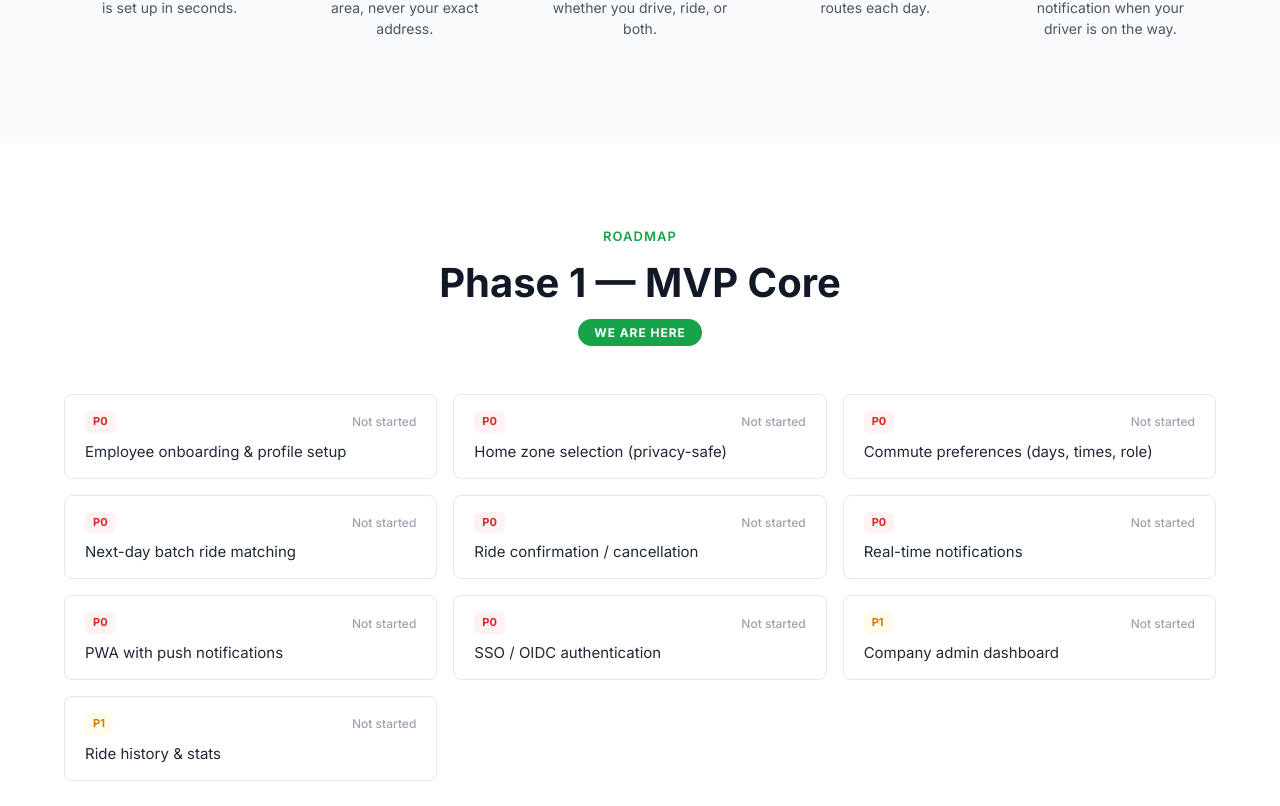
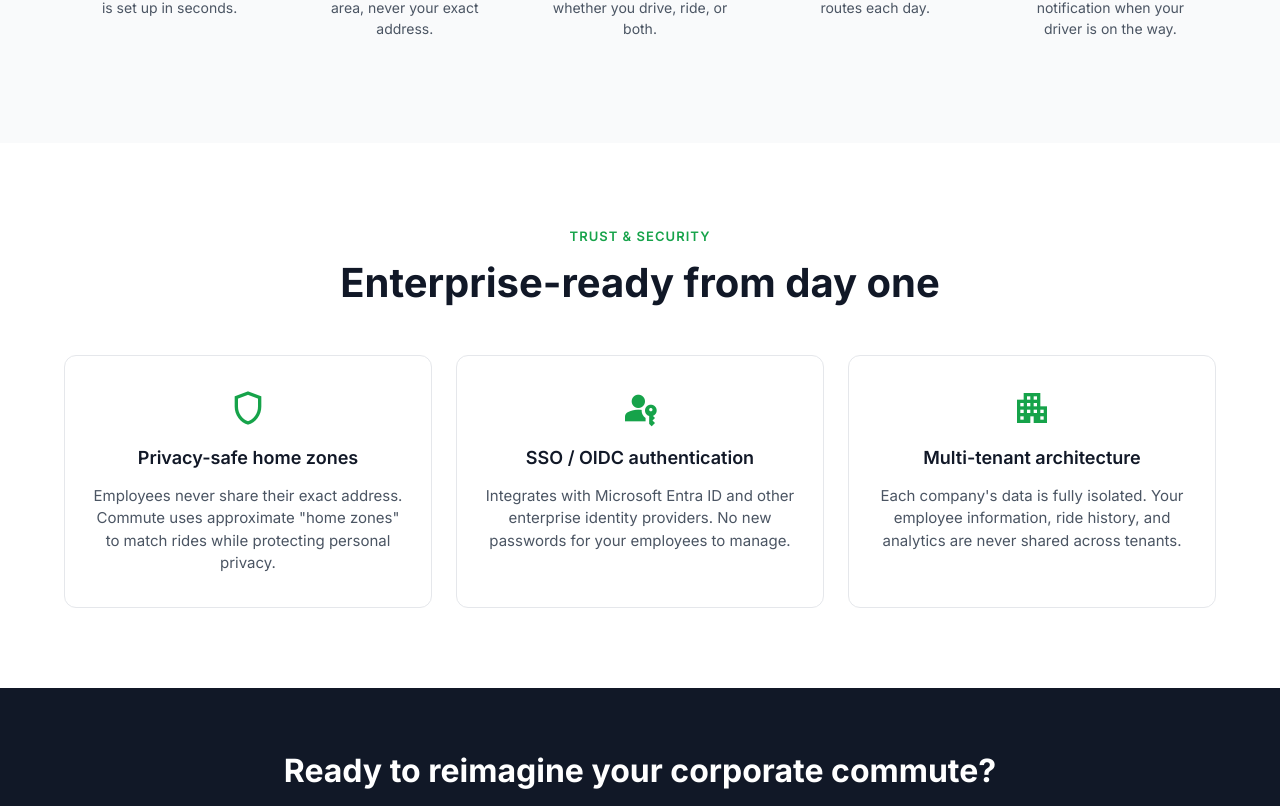
Before and after one commit to AlainGhawi/commute-marketing-app, an Angular app: page / in a window 1280 px wide. Shown: the part 2393-3199 px from the top of the page. Built offline with nearby package versions, Linux system fonts and the light colour scheme.

Commit message:
Remove roadmap section from the landing page

```diff
--- a/src/app/core/i18n/en.ts
+++ b/src/app/core/i18n/en.ts
@@ -64,22 +64,6 @@ export const en: Record<string, string> = {
   'steps.4.title': 'Confirm & go',
   'steps.4.description':
     'Confirm your ride the evening before. Get a notification when your driver is on the way.',
-
-  // Roadmap
-  'roadmap.label': 'Roadmap',
-  'roadmap.heading': 'Phase 1 \u2014 MVP Core',
-  'roadmap.badge': 'WE ARE HERE',
-  'roadmap.status': 'Not started',
-  'roadmap.0': 'Employee onboarding & profile setup',
-  'roadmap.1': 'Home zone selection (privacy-safe)',
-  'roadmap.2': 'Commute preferences (days, times, role)',
-  'roadmap.3': 'Next-day batch ride matching',
-  'roadmap.4': 'Ride confirmation / cancellation',
-  'roadmap.5': 'Real-time notifications',
-  'roadmap.6': 'PWA with push notifications',
-  'roadmap.7': 'SSO / OIDC authentication',
-  'roadmap.8': 'Company admin dashboard',
-  'roadmap.9': 'Ride history & stats',
 
   // Trust
   'trust.label': 'Trust & Security',
--- a/src/app/core/i18n/fr.ts
+++ b/src/app/core/i18n/fr.ts
@@ -64,22 +64,6 @@ export const fr: Record<string, string> = {
   'steps.4.title': 'Confirmer et partir',
   'steps.4.description':
     'Confirmez votre trajet la veille au soir. Recevez une notification quand votre conducteur est en route.',
-
-  // Roadmap
-  'roadmap.label': 'Feuille de route',
-  'roadmap.heading': 'Phase 1 \u2014 MVP',
-  'roadmap.badge': 'NOUS SOMMES ICI',
-  'roadmap.status': 'Non commenc\u00e9',
-  'roadmap.0': 'Inscription et configuration de profil',
-  'roadmap.1': 'S\u00e9lection de zone d\u2019habitation (respect de la vie priv\u00e9e)',
-  'roadmap.2': 'Pr\u00e9f\u00e9rences de trajet (jours, horaires, r\u00f4le)',
-  'roadmap.3': 'Jumelage de trajets quotidien',
-  'roadmap.4': 'Confirmation / annulation de trajet',
-  'roadmap.5': 'Notifications en temps r\u00e9el',
-  'roadmap.6': 'PWA avec notifications push',
-  'roadmap.7': 'Authentification SSO / OIDC',
-  'roadmap.8': 'Tableau de bord administrateur',
-  'roadmap.9': 'Historique et statistiques de trajets',
 
   // Trust
   'trust.label': 'Confiance & S\u00e9curit\u00e9',
--- a/src/app/features/landing/landing-page.css
+++ b/src/app/features/landing/landing-page.css
@@ -439,40 +439,6 @@
   line-height: 1.5;
 }
 
-/* ---- Roadmap ---- */
-
-.roadmap-badge {
-  display: inline-block;
-  margin-top: var(--space-3);
-  padding: var(--space-1) var(--space-4);
-  background: var(--color-primary);
-  color: #fff;
-  font-size: 0.75rem;
-  font-weight: 700;
-  letter-spacing: 0.08em;
-  border-radius: var(--radius-full);
-}
-
-.roadmap-grid {
-  display: grid;
-  grid-template-columns: repeat(auto-fill, minmax(280px, 1fr));
-  gap: var(--space-4);
-}
-
-.roadmap-card {
-  background: var(--color-surface-elevated);
-  border: 1px solid var(--color-gray-200);
-  border-radius: var(--radius-md);
-  padding: var(--space-4) var(--space-5);
-}
-
-.roadmap-card-header {
-  display: flex;
-  align-items: center;
-  justify-content: space-between;
-  margin-bottom: var(--space-2);
-}
-
 .priority-badge {
   font-size: 0.6875rem;
   font-weight: 700;
--- a/src/app/features/landing/landing-page.html
+++ b/src/app/features/landing/landing-page.html
@@ -111,32 +111,8 @@
   </div>
 </section>
 
-<!-- ============ ROADMAP ============ -->
-<section id="roadmap" class="section">
-  <div class="container">
-    <div class="section-header">
-      <span class="section-label">{{ 'roadmap.label' | translate }}</span>
-      <h2>{{ 'roadmap.heading' | translate }}</h2>
-      <div class="roadmap-badge">{{ 'roadmap.badge' | translate }}</div>
-    </div>
-    <div class="roadmap-grid">
-      @for (item of roadmapItems; track item.key) {
-        <div class="roadmap-card">
-          <div class="roadmap-card-header">
-            <span class="priority-badge" [class.p0]="item.priority === 'P0'" [class.p1]="item.priority === 'P1'">
-              {{ item.priority }}
-            </span>
-            <span class="roadmap-status">{{ 'roadmap.status' | translate }}</span>
-          </div>
-          <p class="roadmap-feature">{{ item.key | translate }}</p>
-        </div>
-      }
-    </div>
-  </div>
-</section>
-
 <!-- ============ SECURITY / TRUST ============ -->
-<section id="security" class="section section-alt">
+<section id="security" class="section">
   <div class="container">
     <div class="section-header">
       <span class="section-label">{{ 'trust.label' | translate }}</span>
```
